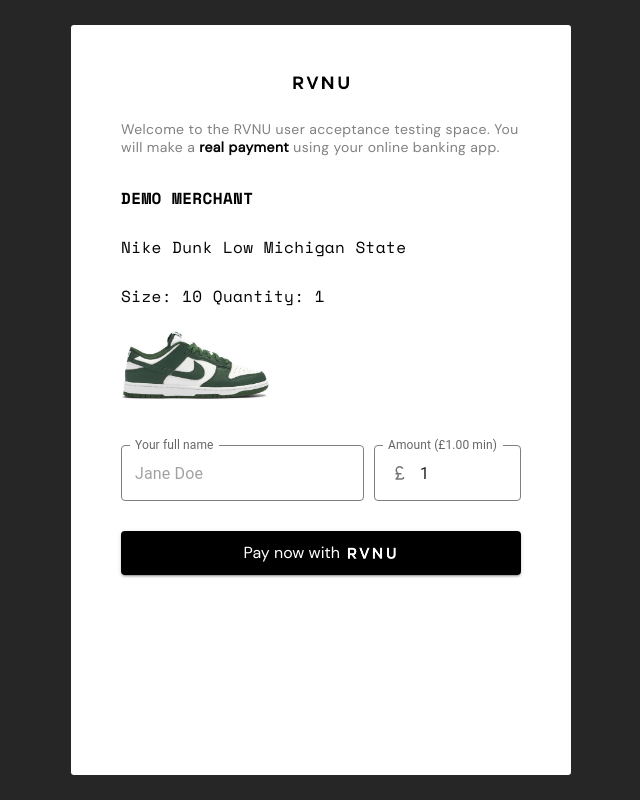
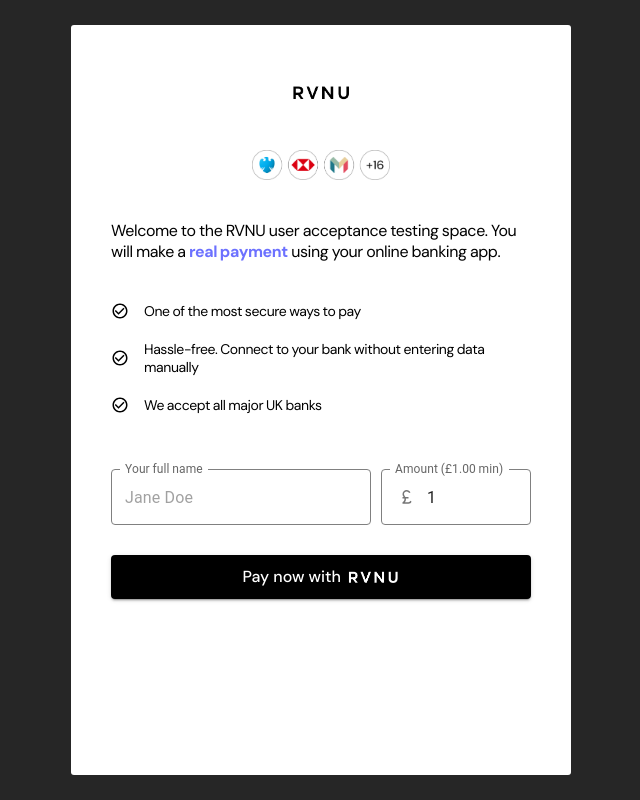
Before and after one commit to Chris-Carty/thg-client, a React (Create React App) app: page / in a window 1280 px wide. Shown: the whole page, without its empty margins (319-959 px from the left). Built offline with nearby package versions, Linux system fonts and the light colour scheme.

Commit message:
UI updates

```diff
--- /dev/null
+++ b/src/rvnu-components/text/PayByBankInfo.js
@@ -0,0 +1,42 @@
+import React from "react";
+import styled from "styled-components";
+import CheckCircleOutlineIcon from "@mui/icons-material/CheckCircleOutline";
+
+export default function PayByBankInfo() {
+  return (
+    <InfoWrap>
+      <BulletWrap>
+        <CheckCircleOutlineIcon style={{ color: "#000", fontSize: 18 }} />
+        <Text> One of the most secure ways to pay</Text>
+      </BulletWrap>
+      <BulletWrap>
+        <CheckCircleOutlineIcon style={{ color: "#000", fontSize: 18 }} />
+        <Text>
+          {" "}
+          Hassle-free. Connect to your bank without entering data manually
+        </Text>
+      </BulletWrap>
+      <BulletWrap>
+        <CheckCircleOutlineIcon style={{ color: "#000", fontSize: 18 }} />
+        <Text>We accept all major UK banks</Text>
+      </BulletWrap>
+    </InfoWrap>
+  );
+}
+
+const InfoWrap = styled.section`
+  display: flex;
+  flex-direction: column;
+  margin: 20px 0px 30px 0px;
+`;
+
+const BulletWrap = styled.section`
+  display: flex;
+  align-items: center;
+  margin-bottom: 20px;
+`;
+
+const Text = styled.p`
+  font-size: 14px;
+  margin: 0px 0px 0px 15px;
+`;
--- a/src/rvnu-flow-screens/0_RvnuBase.js
+++ b/src/rvnu-flow-screens/0_RvnuBase.js
@@ -2,6 +2,7 @@
 import styled from "styled-components";
 import Form from "./1_Form";
 import RvnuLogo from "../rvnu-assets/RVNU-black.png";
+import BankLogos from "../rvnu-assets/bank-logos.png";
 
 export default function Rvnu() {
   // Set activeStep in RVNU checkout flow
@@ -23,6 +24,9 @@
         <Header>
           <img src={RvnuLogo} alt="RVNU Logo" height="15" />
         </Header>
+        <BankLogosWrap>
+          <img src={BankLogos} alt="Bank Logo" height="30" />
+        </BankLogosWrap>
         <Body>
           <React.Fragment>{getStepContent(activeStep)}</React.Fragment>
         </Body>
@@ -52,7 +56,7 @@
   min-width: 500px;
   max-height: 750px;
   min-height: 750px;
-  padding: 30px;
+  padding: 30px 20px;
   box-sizing: border-box;
   border-radius: 3px;
   display: flex;
@@ -74,7 +78,7 @@
   flex-direction: row;
   align-items: center;
   justify-content: center;
-  margin: 20px 0px 10px 0px;
+  margin: 30px 0px 30px 0px;
 `;
 
 const Body = styled.section`
@@ -82,5 +86,12 @@
   flex-direction: column;
   justify-content: center;
   align-items: center;
-  margin-bottom: auto;
+  margin-bottom: 10px;
 `;
+
+const BankLogosWrap = styled.section`
+  display: flex;
+  margin: 20px 0px 20px 0px;
+  justify-content: center;
+  align-items: center;
+`;
--- a/src/rvnu-flow-screens/1_Form.js
+++ b/src/rvnu-flow-screens/1_Form.js
@@ -2,11 +2,11 @@
 import styled from "styled-components";
 import FormWrapper from "../rvnu-components/FormWrapper";
 import TextFieldUser from "../rvnu-components/text/TextField";
-import Dunk from "../rvnu-assets/dunk.jpg";
 import InputAdornment from "@mui/material/InputAdornment";
 import CurrencyPoundIcon from "@mui/icons-material/CurrencyPound";
 import ButtonRvnuPay from "../rvnu-components/ButtonRvnuPay";
 import api from "../utils/api";
+import PayByBankInfo from "../rvnu-components/text/PayByBankInfo";
 
 export default function Form() {
   // CONFIG
@@ -91,17 +91,7 @@
         Welcome to the RVNU user acceptance testing space. You will make a{" "}
         {realPayment} using your online banking app.
       </Text>
-      <MockMerchantWrap>
-        <TextHeader>DEMO MERCHANT</TextHeader>
-        <SaleTextHeader>Nike Dunk Low Michigan State</SaleTextHeader>
-        <SaleTextHeader>Size: 10 Quantity: 1</SaleTextHeader>
-        <MockMerchant>
-          <SaleImgWrap>
-            <img src={Dunk} alt="Nike Dunk Shoe" width="150" />
-          </SaleImgWrap>
-        </MockMerchant>
-      </MockMerchantWrap>
-
+      <PayByBankInfo />
       <TextFieldWrap>
         <TextFieldGrow>
           <TextFieldUser
@@ -146,52 +136,21 @@
 }
 
 // Styled comononets
-const SaleImgWrap = styled.div`
-  display: flex;
-  flex-direction: column;
-  margin: 10px 0px 30px 0px;
-`;
+const Text = styled.p`
+  margin: 20px 0px;
 
-const MockMerchantWrap = styled.div`
-  padding-top: 10px;
-`;
-
-const TextHeader = styled.p`
-  margin: 0px 0 10px 0;
-  font-family: "Space Mono";
-  font-weight: 700;
-  font-size: 16px;
-`;
-
-const SaleTextHeader = styled.p`
-  margin: 25px 0px 10px 0px;
-  font-family: "Space Mono";
-  font-size: 16px;
-`;
-
-const MockMerchant = styled.section`
-  display: flex;
-  flex-direction: column;
-  justify-content: space-between;
-  align-items: space-between;
-  align-content: space-between;
-`;
-
-const Text = styled.p`
-  color: grey;
-  font-size: 14px;
-  margin: 20px 0px;
+  @media (max-width: 350px) {
+    font-size: 14px;
+  }
 `;
 
 const BoldText = styled.a`
   font-weight: 700;
-  color: black;
-  font-size: 14px;
+  color: #6c71ff;
 `;
 
 const TextFieldWrap = styled.section`
   display: flex;
-  margin-top: 10px;
   @media (max-width: 400px) {
     flex-direction: column;
   }
--- a/src/rvnu-flow-screens/Misc_Error.js
+++ b/src/rvnu-flow-screens/Misc_Error.js
@@ -10,26 +10,15 @@
     <RvnuContainer>
       <FormWrapper>
         <Subtitle subtitleText={"404. That's an error."}>
-          <SentimentVeryDissatisfiedIcon />
+          <SentimentVeryDissatisfiedIcon style={{ marginRight: "8px" }} />
         </Subtitle>
         <HelperText text={"The requested URL was not found on this server."} />
-        <LinksWrapper>
-          Please
-          <ExternalLink href="https://www.rvnu-dashboard.app/login">
-            Login
-          </ExternalLink>
-          or
-          <ExternalLink href="https://www.rvnu-dashboard.app/signup">
-            Signup
-          </ExternalLink>
-        </LinksWrapper>
       </FormWrapper>
     </RvnuContainer>
   );
 }
 
 // Styled Components
-
 const RvnuContainer = styled.section`
   max-width: 100vw;
   min-width: 100vw;
@@ -39,16 +28,3 @@
   overflow: hidden;
   background: rgba(234, 234, 234, 255);
 `;
-
-const ExternalLink = styled.a`
-  margin: 0px 5px 0px 5px;
-  color: black;
-  &:hover {
-    color: black;
-    text-decoration: none;
-  }
-`;
-
-const LinksWrapper = styled.p`
-  margin: 0;
-`;
--- a/src/rvnu-status-screens/0_StatusBase.js
+++ b/src/rvnu-status-screens/0_StatusBase.js
@@ -114,7 +114,7 @@
   min-width: 500px;
   max-height: 750px;
   min-height: 750px;
-  padding: 30px;
+  padding: 30px 20px;
   box-sizing: border-box;
   border-radius: 3px;
   display: flex;
@@ -136,7 +136,7 @@
   flex-direction: row;
   align-items: center;
   justify-content: center;
-  margin: 20px 0px 10px 0px;
+  margin: 30px 0px 30px 0px;
 `;
 
 const Body = styled.section`
--- a/src/rvnu-status-screens/2_OrderStatus.js
+++ b/src/rvnu-status-screens/2_OrderStatus.js
@@ -13,7 +13,7 @@
     <FormWrapper>
       <BodyWrapper>
         <MockMerchantWrap>
-          <SaleTextHeader>{`Order ${paymentStatus}`}</SaleTextHeader>
+          <SaleTextHeader>{`Payment ${paymentStatus}`}</SaleTextHeader>
         </MockMerchantWrap>
         <Text>
           Thanks for testing the RVNU payment experience. Please reach out to
@@ -30,9 +30,9 @@
 
 // Styled components
 const SaleTextHeader = styled.p`
-  margin: 20px 0 10px 0;
-  font-family: "Space Mono";
+  margin: 0px 0 10px 0;
   font-size: 16px;
+  font-weight: 500;
 `;
 
 const Text = styled.p`
--- a/src/styles/App.css
+++ b/src/styles/App.css
@@ -1,22 +1,11 @@
-/* @import url(https://fonts.googleapis.com/css2?family=DM+Sans); */
-
-@import url("https://fonts.googleapis.com/css2?family=Montserrat:wght@400;700&display=swap");
-
 @import url("https://fonts.googleapis.com/css2?family=Space+Mono:wght@400;700&display=swap");
 
-@font-face {
-  font-family: "DM Sans";
-  font-style: normal;
-  font-weight: 400;
-  src: url("../rvnu-assets/fonts/DM_Sans/DMSans-Regular.ttf") format("truetype"),
-    url("../rvnu-assets/fonts/DM_Sans/DMSans-Regular.woff") format("woff"),
-    url("../rvnu-assets/fonts/DM_Sans/DMSans-Regular.woff2") format("woff2");
-}
+@import url("https://fonts.googleapis.com/css2?family=DM+Sans:wght@400;500;700&display=swap");
 
 body {
   font-family: "DM Sans", sans-serif;
-  /*font-family: Montserrat, sans-serif;*/
-  letter-spacing: 0.4000000059604645px;
+  letter-spacing: -0.4px;
+  word-spacing: -0.5px;
   font-weight: 400;
   margin: 0;
 }
```
Also changed, not shown: src/rvnu-assets/bank-logos.png (added), src/rvnu-assets/dunk.jpg (deleted).
